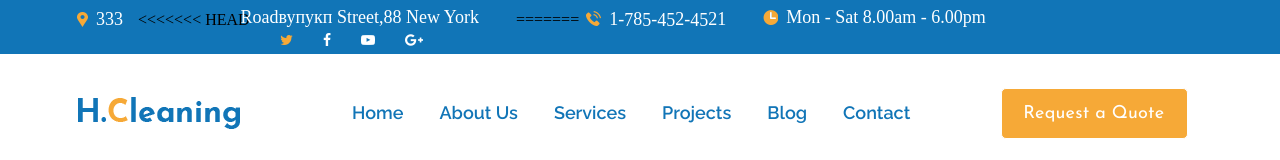
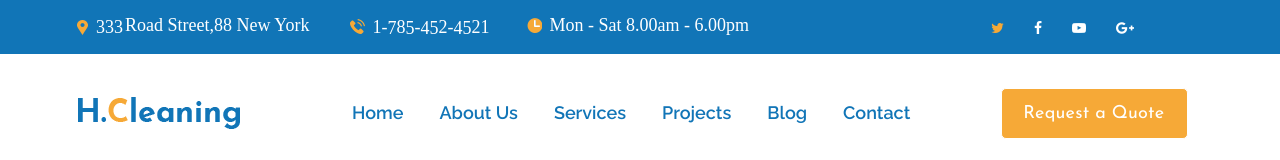
Before and after one commit to midxxx/second-practic, a plain HTML site: page 07.10.2019/index2.html in a window 1280 px wide. Shown: the top 160 px of the page. Drawn offline with nearby package versions, Linux system fonts and the light colour scheme.

Commit message:
conflict

```diff
--- a/07.10.2019/index2.html
+++ b/07.10.2019/index2.html
@@ -17,9 +17,7 @@
         <div class="info">
             <div class="contact">
                 <span>333</span>
-<<<<<<< HEAD
-                <p class="location">Roadвупукп Street,88 New York</p>
-=======
+                <p class="location">Road Street,88 New York</p>
                 <p class="phone">1-<span>7</span>8<span>5</span>-<span>45</span>2-<span>45</span>21</p>
                 <p class="time">Mon - Sat 8.00am - 6.00pm</p>
                 <div class="social">
```
